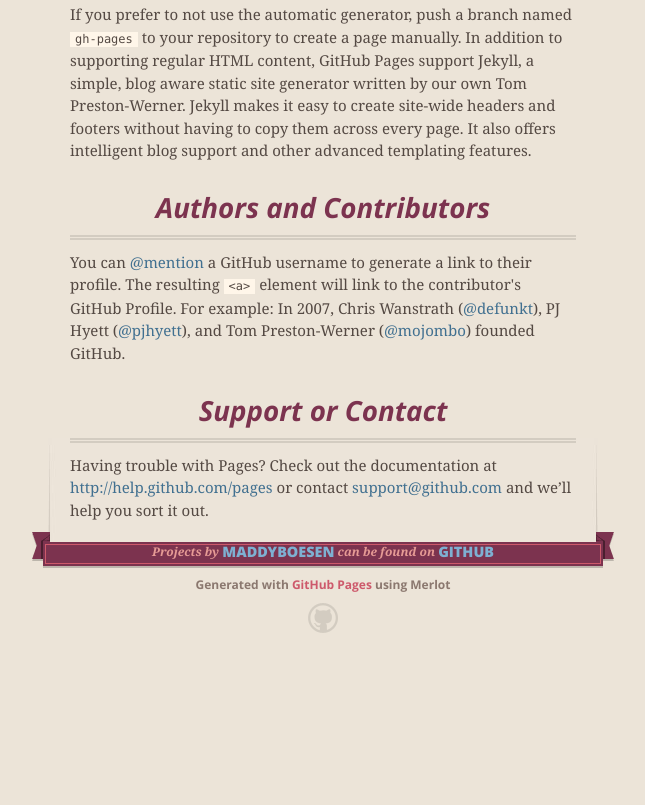
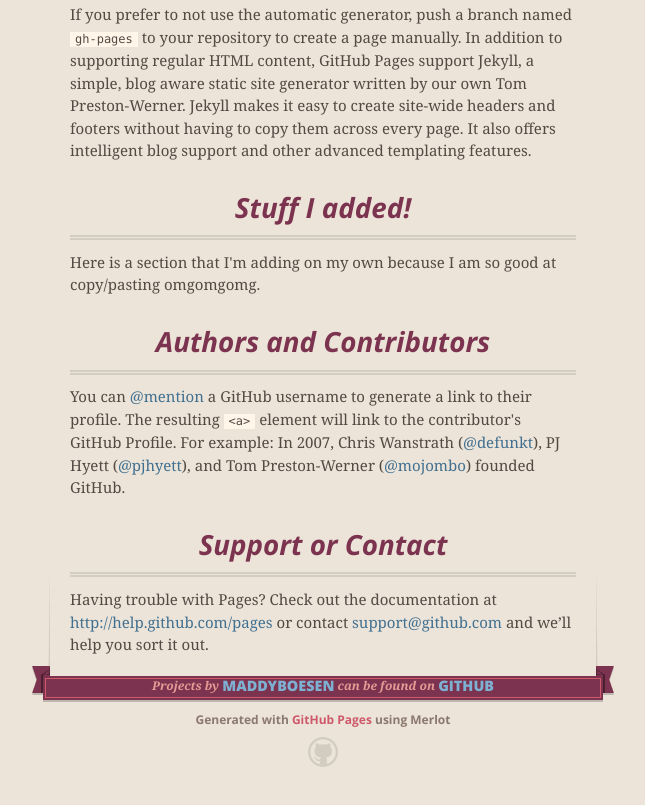
Before and after one commit to maddyboesen/maddyboesen.github.io, a plain HTML site: page index.html in a window 1280 px wide. Shown: the part 836-1641 px from the top of the page, without its empty margins (317-962 px from the left). Before the commit the page ends 1509 px from the top, so only its background shows below. Drawn offline with nearby package versions, Linux system fonts and the light colour scheme.

Commit message:
Update index.html

```diff
--- a/index.html
+++ b/index.html
@@ -68,6 +68,11 @@ $ git checkout gh-pages
 <p>If you prefer to not use the automatic generator, push a branch named <code>gh-pages</code> to your repository to create a page manually. In addition to supporting regular HTML content, GitHub Pages support Jekyll, a simple, blog aware static site generator written by our own Tom Preston-Werner. Jekyll makes it easy to create site-wide headers and footers without having to copy them across every page. It also offers intelligent blog support and other advanced templating features.</p>
 
 <h3>
+<a name="stuff-i-added" class="anchor" href="#stuff-i-added"><span class="octicon octicon-link"></span></a>Stuff I added!</h3>
+
+<p>Here is a section that I'm adding on my own because I am so good at copy/pasting omgomgomg.</p>
+
+<h3>
 <a name="authors-and-contributors" class="anchor" href="#authors-and-contributors"><span class="octicon octicon-link"></span></a>Authors and Contributors</h3>
 
 <p>You can <a href="https://github.com/blog/821" class="user-mention">@mention</a> a GitHub username to generate a link to their profile. The resulting <code>&lt;a&gt;</code> element will link to the contributor's GitHub Profile. For example: In 2007, Chris Wanstrath (<a href="https://github.com/defunkt" class="user-mention">@defunkt</a>), PJ Hyett (<a href="https://github.com/pjhyett" class="user-mention">@pjhyett</a>), and Tom Preston-Werner (<a href="https://github.com/mojombo" class="user-mention">@mojombo</a>) founded GitHub.</p>
```
